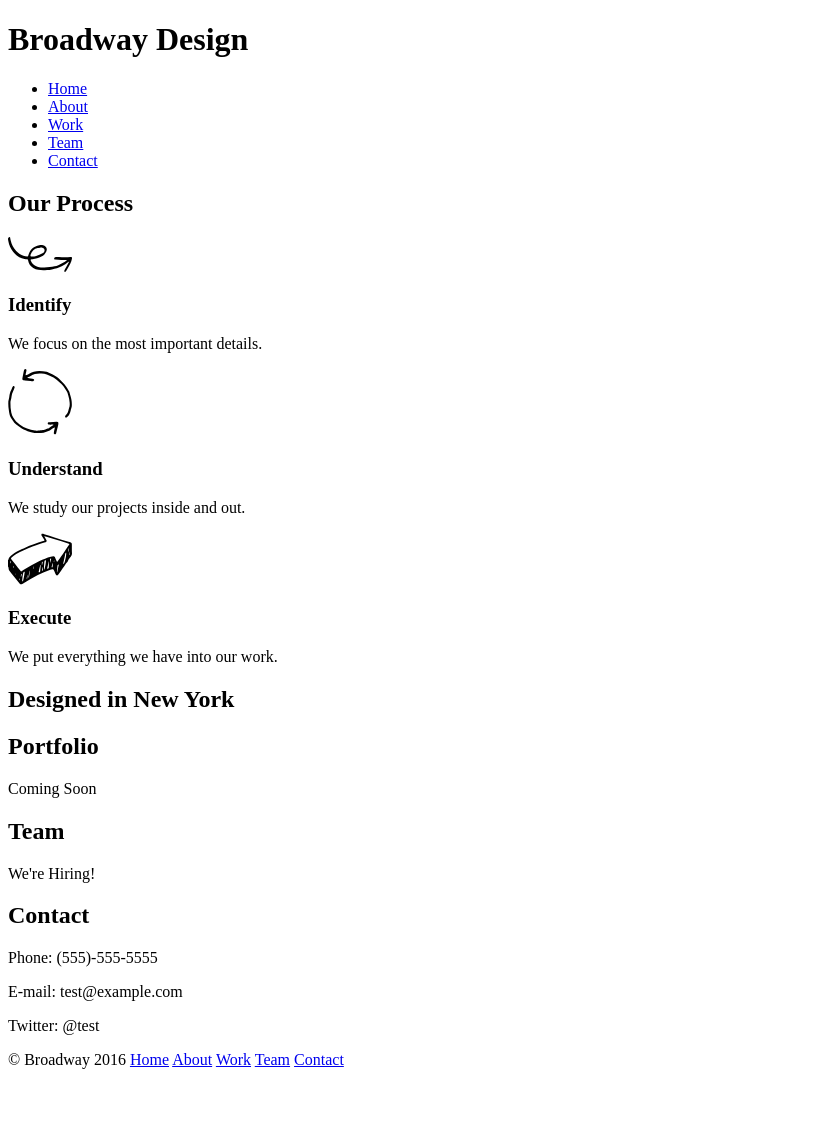
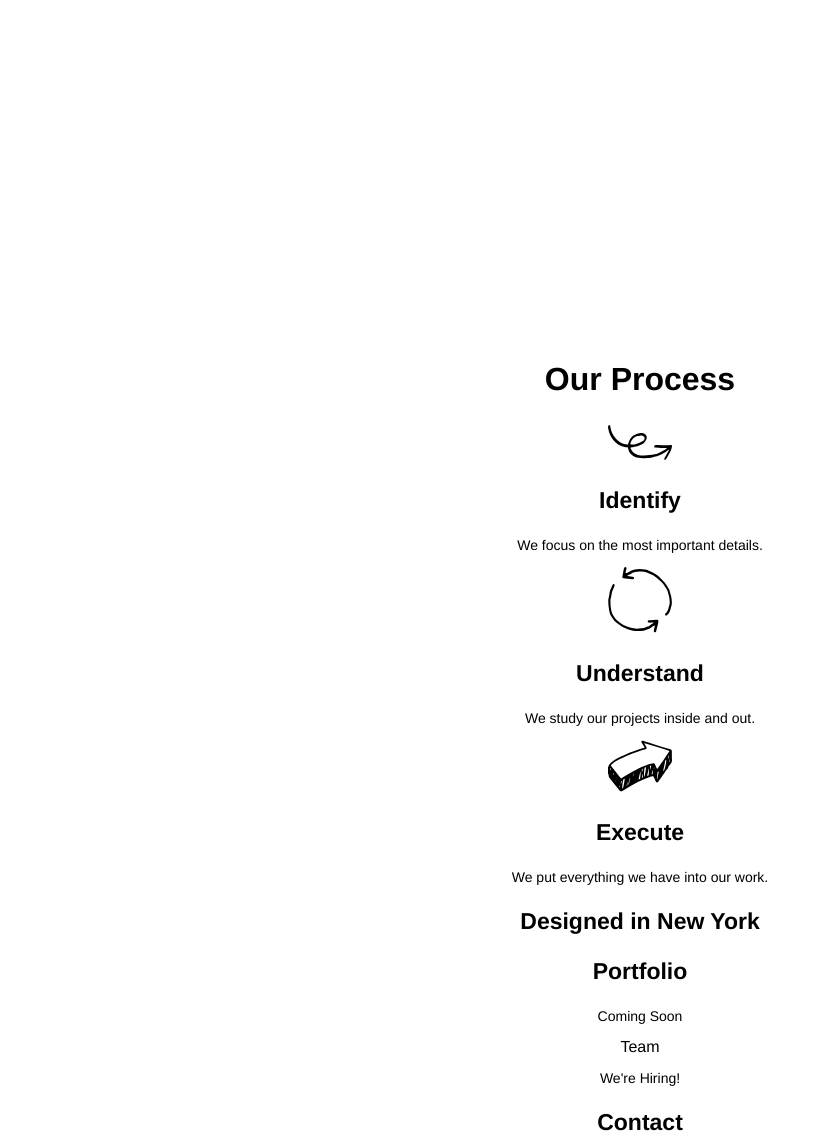
Before and after one commit to ShawnManek/broadway, a plain HTML site: page index.html in a window 1280 px wide. Shown: the top 1139 px of the page, without its empty margins (0-818 px from the left). Before the commit the page ends 1085 px from the top, so only its background shows below. Drawn offline with Linux system fonts and the light colour scheme.

Commit message:
Add CSS for all the fonts and HTML cleaned up, BG pics left.

```diff
--- a/index.html
+++ b/index.html
@@ -9,13 +9,11 @@
     <div id="menu">
       <h1>Broadway Design</h1>
       <nav>
-        <ul>
-          <li><a href="#menu">Home</a></li>
-          <li><a href=#about>About</a></li>
-          <li><a href=#work>Work</a></li>
-          <li><a href=#team>Team</a></li>
-          <li><a href=#contact>Contact</a></li>
-        </ul>
+          <p><a href="#menu">Home</a></p>
+          <p><a href=#about>About</a></p>
+          <p><a href=#work>Work</a></p>
+          <p><a href=#team>Team</a></p>
+          <p><a href=#contact>Contact</a></p>
       </nav>
     </div>
 
@@ -33,18 +31,18 @@
     </div>
 
     <div id="work">
-      <h2 class="designbreak">Designed in New York</h2>
-      <h2>Portfolio</h2>
+      <h3 class="designbreak">Designed in New York</h3>
+      <h3>Portfolio</h3>
       <p>Coming Soon</p>
     </div>
 
     <div id="team">
-      <h2>Team</h2>
+      <h33>Team</h3>
       <p>We're Hiring!</p>
     </div>
 
     <div id="contact">
-      <h2>Contact</h2>
+      <h3>Contact</h3>
       <p>Phone: (555)-555-5555</p>
       <p>E-mail: test@example.com</p>
       <p>Twitter: @test</p>
@@ -52,7 +50,7 @@
 
     <div id="footer">
       <p class="footer">
-        &copy Broadway 2016 <a href=#menu>Home</a> <a href=#about>About</a> <a href=#work>Work</a> <a href=#team>Team</a> <a href=#contact>Contact</a>
+        <span class="copyright">&copy Broadway 2016</span> <a href=#menu>Home</a> <a href=#about>About</a> <a href=#work>Work</a> <a href=#team>Team</a> <a href=#contact>Contact</a>
       </p>
     </div>
 
--- a/resources/css/style.css
+++ b/resources/css/style.css
@@ -0,0 +1,35 @@
+* {
+  font-family: Helvetica, sans-serif;
+  font-weight: normal;
+  text-align: center;
+}
+
+h1 {
+  font-size: 70px;
+  color: white;
+  font-weight: bold;
+}
+
+h2 {
+  font-size: 32px;
+  font-weight: bold;
+}
+
+h3 {
+  font-size: 23px;
+  font-weight: bold;
+}
+
+p {
+  font-size: 14px;
+}
+
+a {
+  font-size: 18px;
+  color: white;
+}
+
+.copyright {
+  font-size: 11px;
+  color: white;
+}
```
